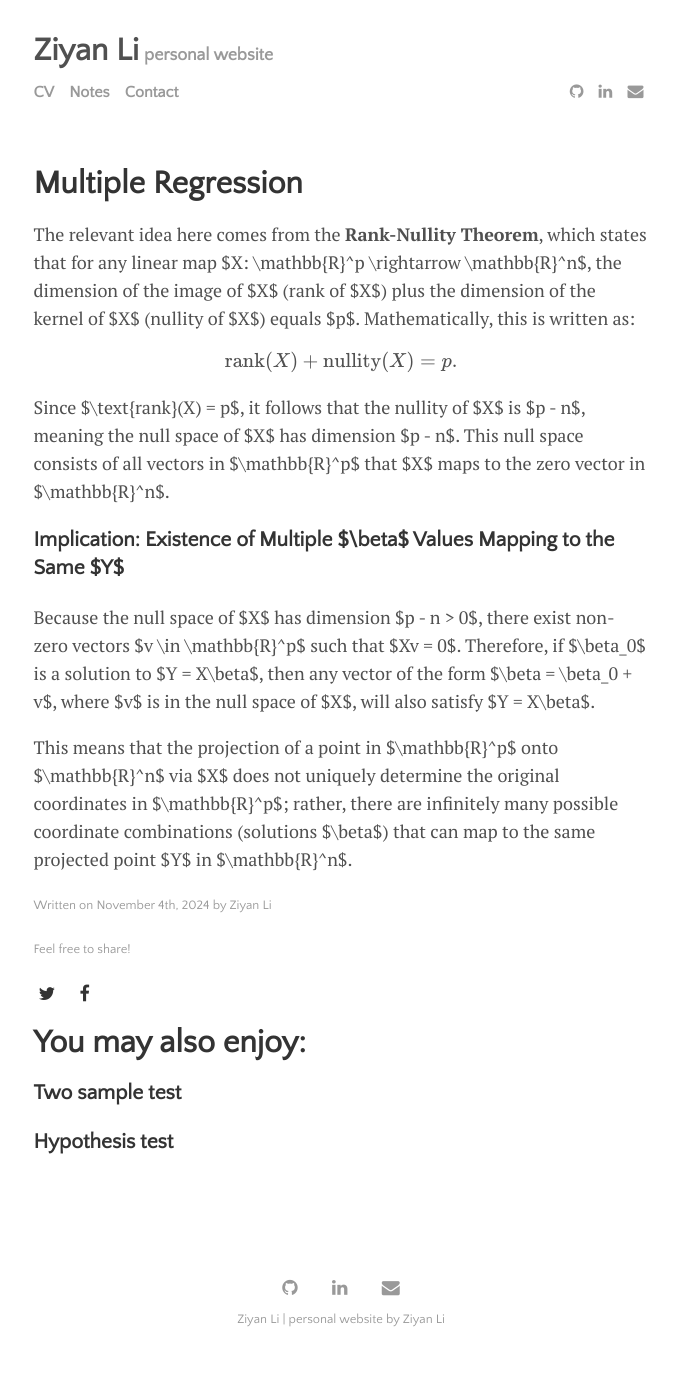
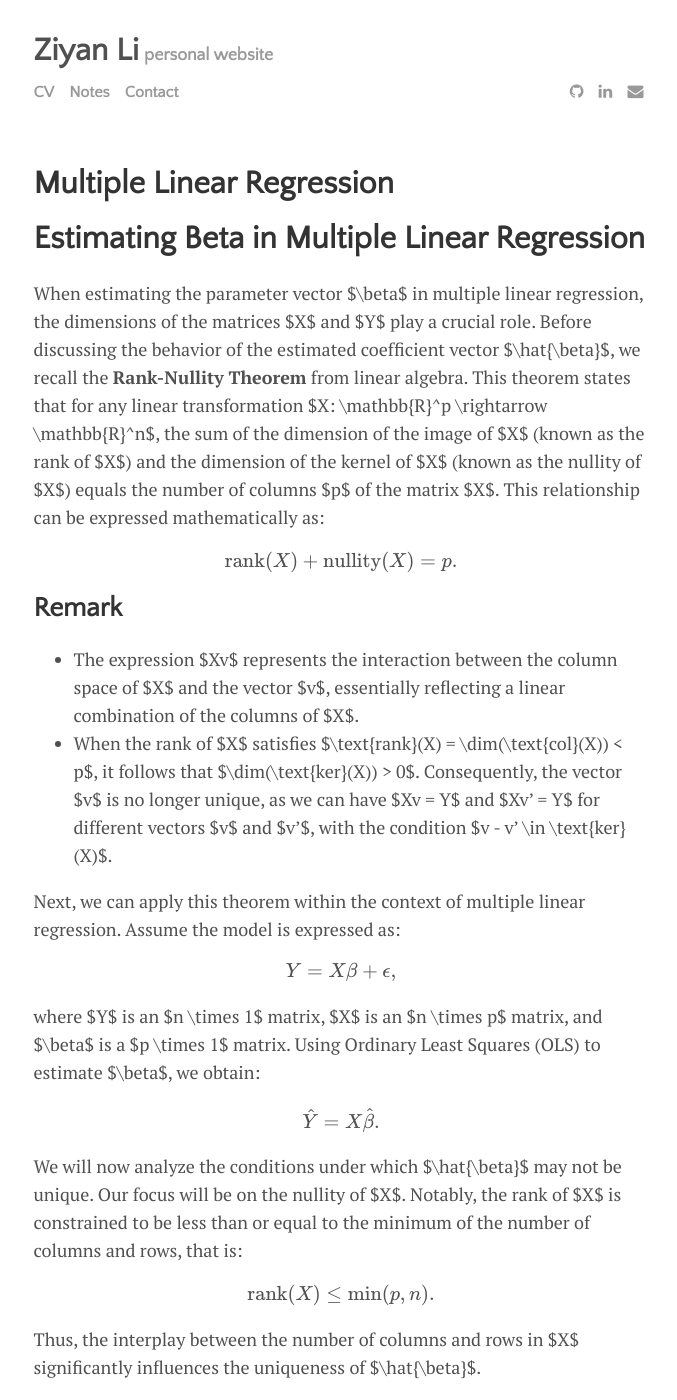
Before and after one commit to catty-halsey/catty-halsey.github.io, a Jekyll site: the page built from _posts/2024-11-4-Multiple regression.md, in a window 1280 px wide and 1400 px high. Shown: the whole window, without its empty margins (299-976 px from the left). Built offline with Jekyll 4.4.1, drawn with Linux system fonts in a browser that asks for light colours; formulas are drawn with MathJax 3; some of the changed text lies outside the part shown.

Commit message:
Update 2024-11-4-Multiple regression.md

```diff
--- a/_posts/2024-11-4-Multiple regression.md
+++ b/_posts/2024-11-4-Multiple regression.md
@@ -1,21 +1,42 @@
 ---
 layout: post
-title: "Multiple Regression"
+title: "Multiple Linear Regression"
 author: "Ziyan Li"
 categories: journal
 tags: [documentation, sample]
 ---
+# Estimating Beta in Multiple Linear Regression
 
-The relevant idea here comes from the **Rank-Nullity Theorem**, which states that for any linear map $X: \mathbb{R}^p \rightarrow \mathbb{R}^n$, the dimension of the image of $X$ (rank of $X$) plus the dimension of the kernel of $X$ (nullity of $X$) equals $p$. Mathematically, this is written as:
+When estimating the parameter vector $\beta$ in multiple linear regression, the dimensions of the matrices $X$ and $Y$ play a crucial role. Before discussing the behavior of the estimated coefficient vector $\hat{\beta}$, we recall the **Rank-Nullity Theorem** from linear algebra. This theorem states that for any linear transformation $X: \mathbb{R}^p \rightarrow \mathbb{R}^n$, the sum of the dimension of the image of $X$ (known as the rank of $X$) and the dimension of the kernel of $X$ (known as the nullity of $X$) equals the number of columns $p$ of the matrix $X$. This relationship can be expressed mathematically as:
 
 $$
 \text{rank}(X) + \text{nullity}(X) = p.
 $$
 
-Since $\text{rank}(X) = p$, it follows that the nullity of $X$ is $p - n$, meaning the null space of $X$ has dimension $p - n$. This null space consists of all vectors in $\mathbb{R}^p$ that $X$ maps to the zero vector in $\mathbb{R}^n$.
+## Remark
 
-### Implication: Existence of Multiple $\beta$ Values Mapping to the Same $Y$
+- The expression $Xv$ represents the interaction between the column space of $X$ and the vector $v$, essentially reflecting a linear combination of the columns of $X$.
+- When the rank of $X$ satisfies $\text{rank}(X) = \dim(\text{col}(X)) < p$, it follows that $\dim(\text{ker}(X)) > 0$. Consequently, the vector $v$ is no longer unique, as we can have $Xv = Y$ and $Xv' = Y$ for different vectors $v$ and $v'$, with the condition $v - v' \in \text{ker}(X)$.
 
-Because the null space of $X$ has dimension $p - n > 0$, there exist non-zero vectors $v \in \mathbb{R}^p$ such that $Xv = 0$. Therefore, if $\beta_0$ is a solution to $Y = X\beta$, then any vector of the form $\beta = \beta_0 + v$, where $v$ is in the null space of $X$, will also satisfy $Y = X\beta$.
+Next, we can apply this theorem within the context of multiple linear regression. Assume the model is expressed as:
 
-This means that the projection of a point in $\mathbb{R}^p$ onto $\mathbb{R}^n$ via $X$ does not uniquely determine the original coordinates in $\mathbb{R}^p$; rather, there are infinitely many possible coordinate combinations (solutions $\beta$) that can map to the same projected point $Y$ in $\mathbb{R}^n$.
+$$
+Y = X\beta + \epsilon,
+$$
+
+where $Y$ is an $n \times 1$ matrix, $X$ is an $n \times p$ matrix, and $\beta$ is a $p \times 1$ matrix. Using Ordinary Least Squares (OLS) to estimate $\beta$, we obtain:
+
+$$
+\hat{Y} = X\hat{\beta}.
+$$
+
+We will now analyze the conditions under which $\hat{\beta}$ may not be unique. Our focus will be on the nullity of $X$. Notably, the rank of $X$ is constrained to be less than or equal to the minimum of the number of columns and rows, that is:
+
+$$
+\text{rank}(X) \leq \min(p, n).
+$$
+
+Thus, the interplay between the number of columns and rows in $X$ significantly influences the uniqueness of $\hat{\beta}$.
+
+- In the case where $n \geq p$, if $X$ has full rank $p$, then the estimated coefficient vector $\hat{\beta}$ has a unique solution if and only if $\text{rank}(X) = p$, which implies that $\text{nullity}(X) = 0$.
+- Conversely, when $n < p$, it follows that $\text{rank}(X) \leq n < p$, resulting in $\text{nullity}(X) > 0$. Therefore, in this scenario, $\hat{\beta}$ can never have a unique solution.
```
